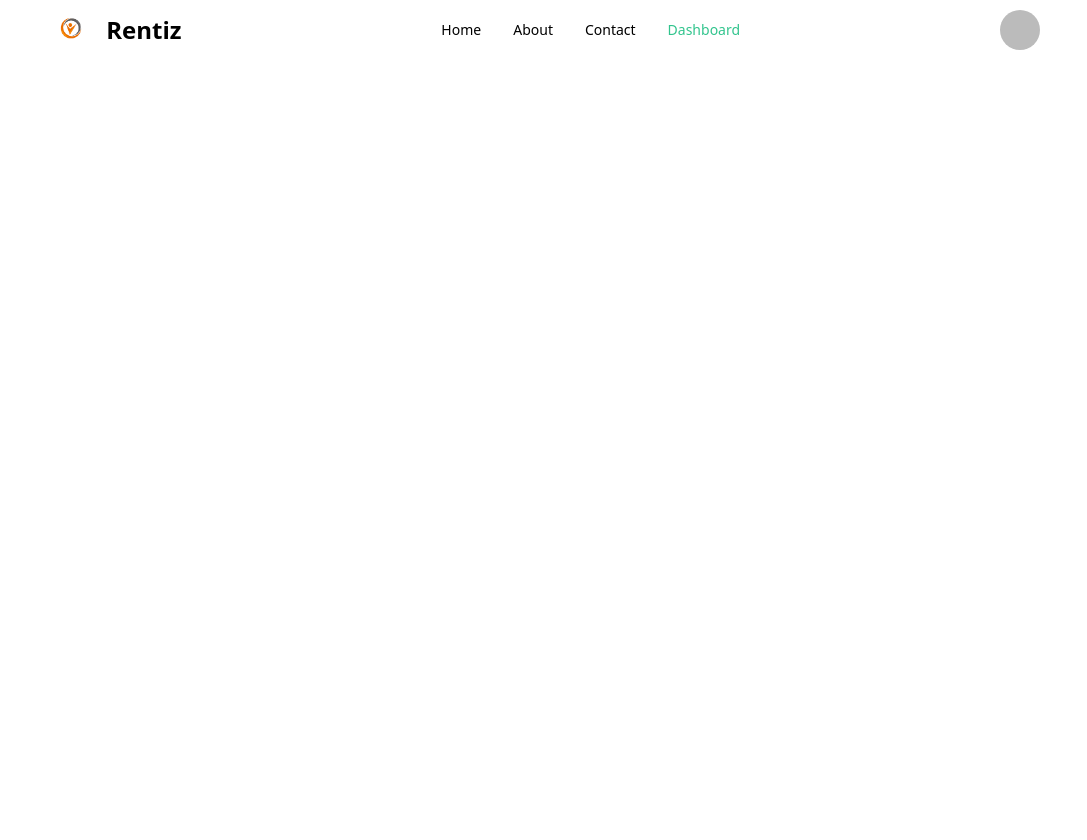
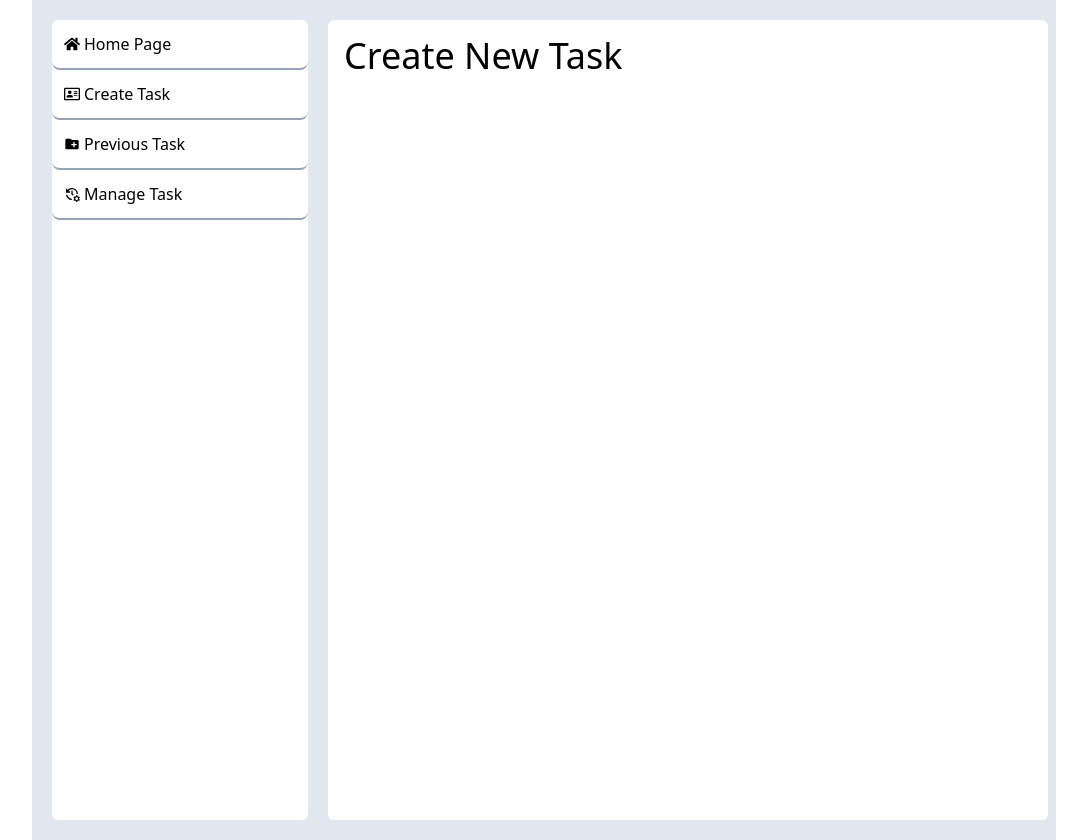
Before and after one commit to Sumaiya-Meem/TaskSwift, a React (Vite) app: page /dashboard in a window 1280 px wide. Shown: the whole page, without its empty margins (96-1183 px from the left). Before the commit the page ends 800 px from the top, so only its background shows below. Built offline with nearby package versions, Linux system fonts and the light colour scheme; no server answers; sample sign-in values are in the browser's storage.

Commit message:
add private route

```diff
--- /dev/null
+++ b/src/Pages/DashboardPage/AddTask/AddTask.jsx
@@ -0,0 +1,11 @@
+import React from 'react';
+
+const AddTask = () => {
+    return (
+        <div className='px-4 mt-4'>
+            <h1 className='text-4xl'>Create New Task</h1>
+        </div>
+    );
+};
+
+export default AddTask;
--- a/src/Pages/DashboardPage/Dashboard/Dashboard.jsx
+++ b/src/Pages/DashboardPage/Dashboard/Dashboard.jsx
@@ -1,9 +1,48 @@
-import React from 'react';
 
+import { NavLink, Outlet } from "react-router-dom";
+import { MdCreateNewFolder } from "react-icons/md";
+import { FaHome } from "react-icons/fa";
+import { FaRegAddressCard } from "react-icons/fa";
+import { MdManageHistory } from "react-icons/md";
 const Dashboard = () => {
+
+
+
     return (
-        <div>
-            <h1>Dashboard</h1>
+        <div className="lg:flex bg-slate-200 ">
+            <div className=" h-screen bg-white text-black w-full lg:w-64 m-5 rounded-md">
+                <ul >
+                    <li className="p-3 border-b-2 border-slate-400 rounded-lg">
+                        <NavLink to="/"> <div className="flex items-center gap-1">
+                        <FaHome></FaHome> Home Page</div></NavLink>
+                    </li>
+                    <li className="p-3 border-b-2 border-slate-400 rounded-lg">
+                        <NavLink to="/dashboard">
+                            <div className="flex items-center gap-1">
+                            <FaRegAddressCard></FaRegAddressCard>
+                            Create Task
+                            </div>
+                        </NavLink>
+                    </li>
+                    <li className="p-3 border-b-2 border-slate-400 rounded-lg">
+                        <NavLink to="/dashboard/previousTask">
+                            <div className="flex items-center gap-1">
+                          <MdCreateNewFolder></MdCreateNewFolder>  Previous Task  </div></NavLink>
+                    </li>
+                    <li className="p-3 border-b-2 border-slate-400 rounded-lg">
+                        <NavLink to="/dashboard/previousTask">
+                            <div className="flex items-center gap-1">
+                          <MdManageHistory></MdManageHistory>  Manage Task  </div></NavLink>
+                    </li>
+
+
+                </ul>
+            </div>
+            {/* content */}
+            <div className="flex-1  h-screen bg-white text-black w-full  mt-5 mr-2 rounded-md">
+                {/* <h1 className=" text-4xl my-2 p-2">Dashboard</h1> */}
+                <Outlet></Outlet>
+            </div>
         </div>
     );
 };
```
Also changed, not shown: src/Pages/Routes/Router.jsx (+12 -1 lines).
